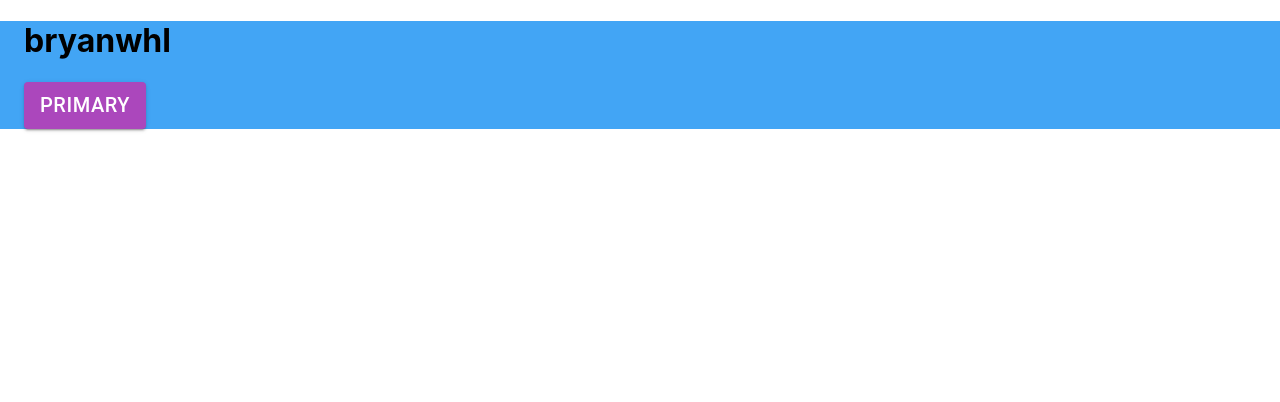
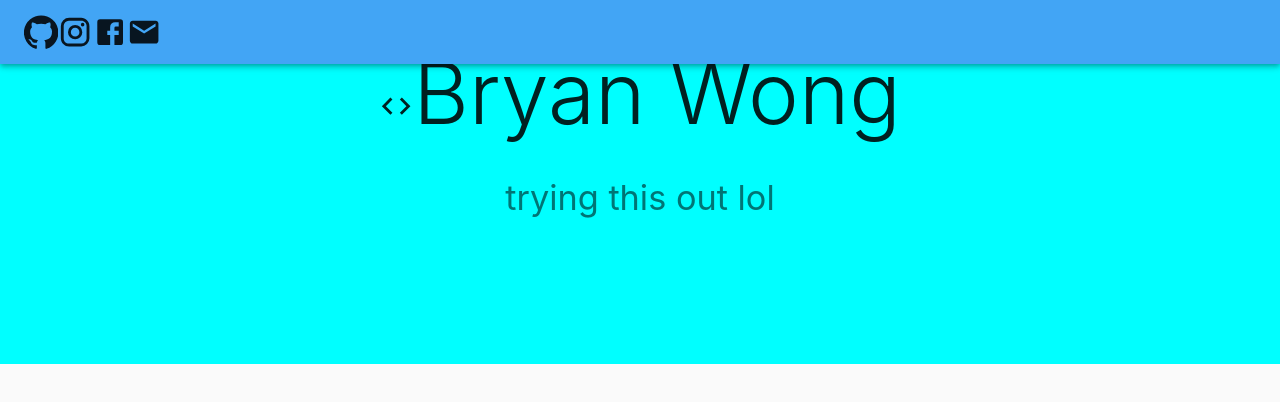
Before and after one commit to bryanwhl/archive-bryanwhl.github.io, a React (Create React App) app: page / in a window 1280 px wide. Shown: the top 402 px of the page. Built offline with nearby package versions, Linux system fonts and the light colour scheme.

Commit message:
add appbar and improve formatting

```diff
--- a/package.json
+++ b/package.json
@@ -34,5 +34,10 @@
       "last 1 firefox version",
       "last 1 safari version"
     ]
+  },
+  "devDependencies": {
+    "@material-ui/core": "^4.11.4",
+    "@material-ui/icons": "^4.11.2",
+    "@material-ui/styles": "^4.11.4"
   }
 }
--- a/src/App.js
+++ b/src/App.js
@@ -1,7 +1,7 @@
 import Header from './components/Header'
-import React from 'react';
+import TopBar from './components/TopBar'
 import { ThemeProvider, createMuiTheme } from '@material-ui/core/styles'
-import { blue, green, purple } from '@material-ui/core/colors'
+import { blue, purple } from '@material-ui/core/colors'
 
 const custom_theme = createMuiTheme({
   palette: {
@@ -14,6 +14,18 @@ const custom_theme = createMuiTheme({
   },
   typography: {
     fontSize: 20,
+    fontFamily: [
+      '-apple-system',
+      'BlinkMacSystemFont',
+      '"Segoe UI"',
+      'Roboto',
+      '"Helvetica Neue"',
+      'Arial',
+      'sans-serif',
+      '"Apple Color Emoji"',
+      '"Segoe UI Emoji"',
+      '"Segoe UI Symbol"',
+    ].join(','),
   },
 })
 
@@ -21,6 +33,7 @@ function App() {
   return (
     <div className='container'>
       <ThemeProvider theme = {custom_theme}>
+        <TopBar />
         <Header />
       </ThemeProvider>
     </div>
--- a/src/components/Header.js
+++ b/src/components/Header.js
@@ -1,16 +1,42 @@
-import Button from '@material-ui/core/Button';
-import Container from '@material-ui/core/Container';
-import Box from '@material-ui/core/Box';
+import { Typography, Box, Container } from '@material-ui/core';
+import { makeStyles } from '@material-ui/core/styles';
+import CodeIcon from '@material-ui/icons/Code';
+
+const useStyles = makeStyles((theme) => ({
+    outerBox: {
+        backgroundColor:"#00FFFF",
+        height:"300px"
+    },
+    innerBox: {
+        height:"150px",
+        backgroundPosition:"center",
+        backgroundrepeat:"no-repeat",
+        backgroundSize:"cover",
+        position:"relative",
+        display:"flex",
+        justifyContent:"center",
+        alignItems:"center",
+        color:"#000000",
+        fontSize:"4rem",
+    }
+}))
 
 const Header = () => {
+    const classes = useStyles();
+
     return (
-        <Box bgcolor="primary.main">
-            <Container>
-                <h1>bryanwhl</h1>
-                <Button variant="contained" color="secondary">
-                    Primary
-                </Button>
-            </Container>
+        <Box className={classes.outerBox}>
+            <Box className={classes.innerBox}>
+                <Container maxWidth="sm">
+                    <Typography variant="h2" align="center" color="textPrimary" gutterBottom>
+                    <CodeIcon />
+                    Bryan Wong
+                    </Typography>
+                    <Typography variant="h5" align="center" color="textSecondary" paragraph>
+                        trying this out lol
+                    </Typography>
+                </Container>
+            </Box>
         </Box>
     )
 }
--- /dev/null
+++ b/src/components/TopBar.js
@@ -0,0 +1,24 @@
+import {Typography, AppBar, Card, CardActions, CardContent, CardMedia, CssBaseline, Grid, Toolbar, Container} from '@material-ui/core';
+import CodeIcon from '@material-ui/icons/Code';
+import GitHubIcon from '@material-ui/icons/GitHub';
+import InstagramIcon from '@material-ui/icons/Instagram';
+import FacebookIcon from '@material-ui/icons/Facebook';
+import EmailIcon from '@material-ui/icons/Email';
+
+const TopBar = () => {
+    return (
+        <div>
+            <CssBaseline />
+            <AppBar position="relative">
+                <Toolbar>
+                    <GitHubIcon />
+                    <InstagramIcon />
+                    <FacebookIcon />
+                    <EmailIcon />
+                </Toolbar>
+            </AppBar>
+        </div>
+    )
+}
+
+export default TopBar
```
Also changed, not shown: 1 other file (tests, documents, lock files or other folders).
